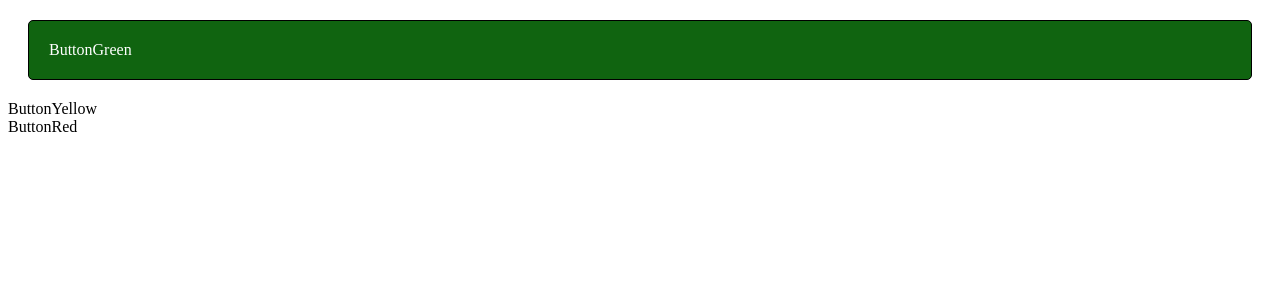
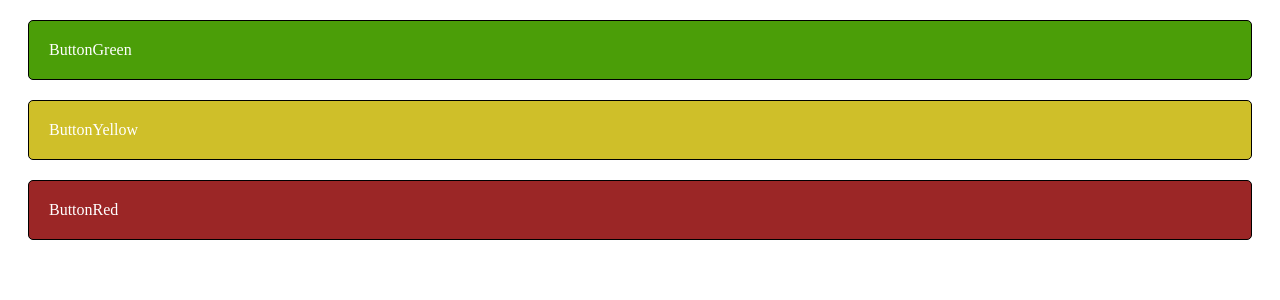
Before and after one commit to MariaMicek/react-5, a React (Create React App) app: page / in a window 1280 px wide. Shown: the top 300 px of the page. Built offline with nearby package versions, Linux system fonts and the light colour scheme.

Commit message:
separate style files for all button components (module.css)

```diff
--- a/src/ButtonGreen.js
+++ b/src/ButtonGreen.js
@@ -1,12 +1,11 @@
 import React from 'react'
-// import style from'./ButtonGreen.module.css'         //import domyślny
-import {jfddl7Button} from'./ButtonGreen.module.css'    //import nazwany, znajduje nazwę klasy
+import { buttonGreen } from './ButtonGreen.module.css'
+import { button } from './Buttons.module.css'
+
 
 const ButtonGreen = () => (
     <div
-        // className={style['jfddl7Button']}
-        // className={style.jfddl7Button}
-        className={jfddl7Button}
+        className={buttonGreen + ' ' + button}
     >
         ButtonGreen
     </div>
--- a/src/ButtonGreen.module.css
+++ b/src/ButtonGreen.module.css
@@ -1,8 +1,3 @@
-.jfddl7Button{
-    padding: 20px;
-    margin: 20px;
-    border: 1px solid #000;
-    border-radius: 5px;
-    color: #fff;
-    background-color: rgb(16, 100, 16);
+.buttonGreen{
+    background-color: rgb(75, 158, 8);
 }
--- a/src/ButtonRed.js
+++ b/src/ButtonRed.js
@@ -1,8 +1,10 @@
 import React from 'react'
+import { buttonRed } from './ButtonRed.module.css'
+import { button } from './Buttons.module.css'
 
 const ButtonRed = () => (
     <div
-        className={'jfddl7-button'}
+        className={buttonRed + ' ' + button}
     >
         ButtonRed
     </div>
--- a/src/ButtonRed.module.css
+++ b/src/ButtonRed.module.css
@@ -1,8 +1,3 @@
-.jfddl7Button{
-    padding: 20px;
-    margin: 20px;
-    border: 1px solid #000;
-    border-radius: 5px;
-    color: #fff;
-    background-color: rgb(16, 100, 16);
+.buttonRed{
+    background-color: rgb(155, 38, 38);
 }
--- a/src/ButtonYellow.js
+++ b/src/ButtonYellow.js
@@ -1,8 +1,10 @@
 import React from 'react'
+import { buttonYellow } from './ButtonYellow.module.css'
+import { button } from './Buttons.module.css'
 
 const ButtonYellow = () => (
     <div
-        className={'jfddl7-button'}
+        className={buttonYellow + ' ' + button}
     >
         ButtonYellow
     </div>
--- a/src/ButtonYellow.module.css
+++ b/src/ButtonYellow.module.css
@@ -1,8 +1,3 @@
-.jfddl7Button{
-    padding: 20px;
-    margin: 20px;
-    border: 1px solid #000;
-    border-radius: 5px;
-    color: #fff;
-    background-color: rgb(16, 100, 16);
+.buttonYellow{
+    background-color: rgb(207, 191, 41);
 }
--- /dev/null
+++ b/src/Buttons.module.css
@@ -0,0 +1,7 @@
+.button{
+    padding: 20px;
+    margin: 20px;
+    border: 1px solid #000;
+    border-radius: 5px;
+    color: #fff;
+}
```
Also changed, not shown: src/Buttons.css (added).
